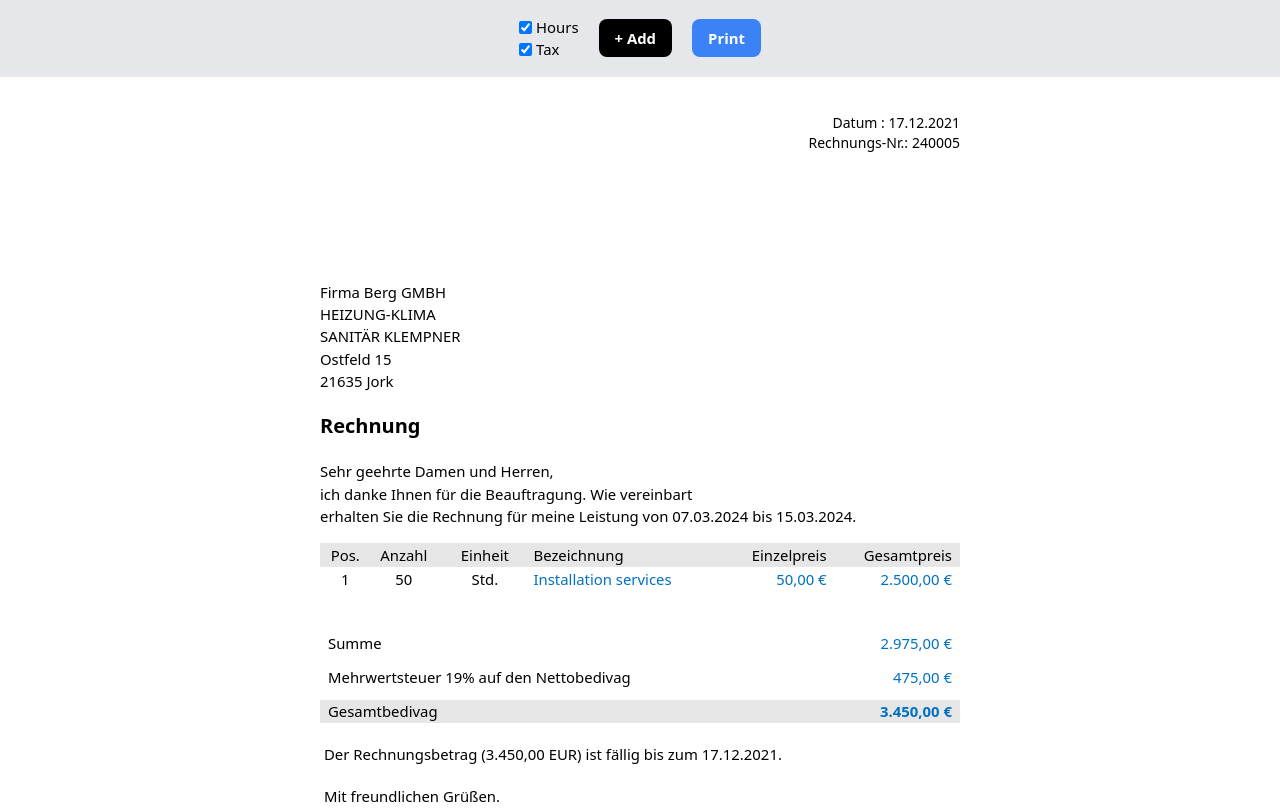
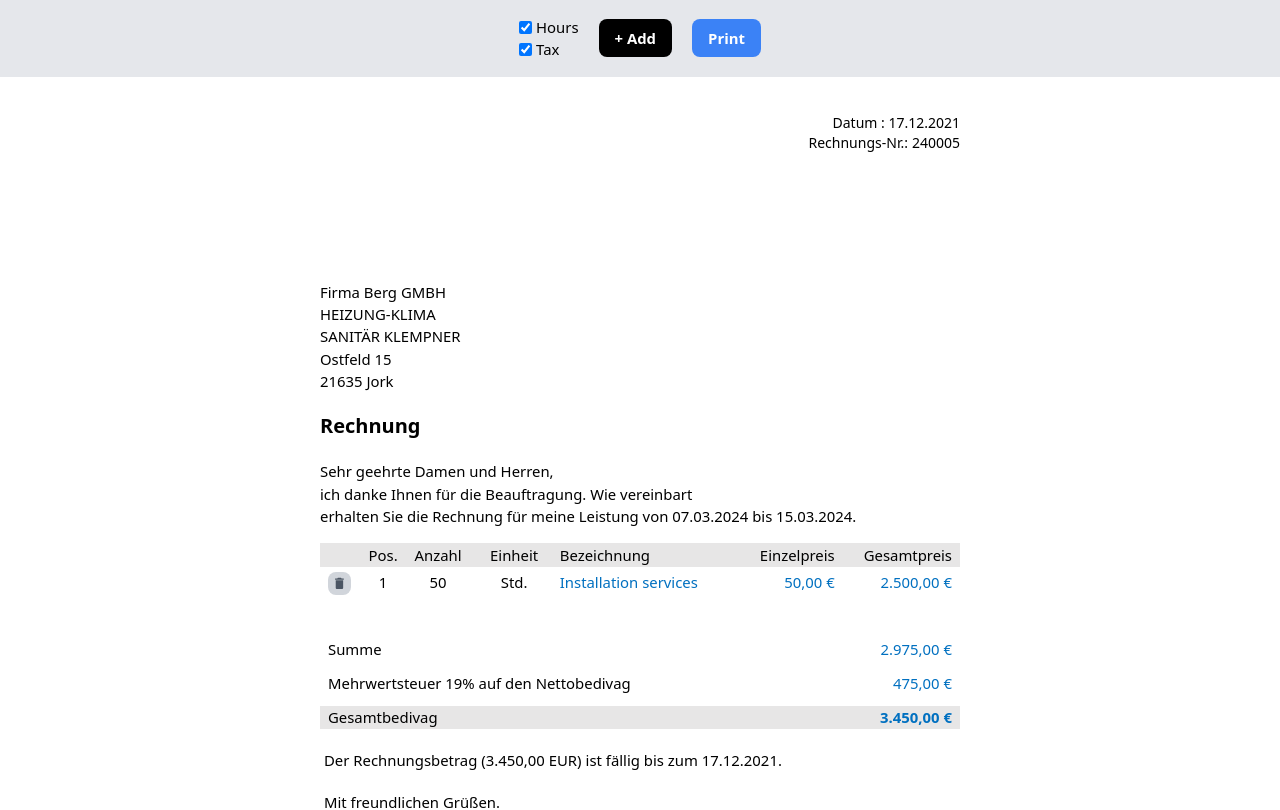
Before and after one commit to AmRo045/invoice-gen, a Next.js app: page / in a window 1280 px wide. Shown: the top 810 px of the page. Built offline with nearby package versions, Linux system fonts and the light colour scheme.

Commit message:
Delete logic

```diff
--- a/app/components/modal.tsx
+++ b/app/components/modal.tsx
@@ -1,4 +1,4 @@
-import { useEffect, useRef } from "react";
+import { useEffect, useRef, useState } from "react";
 import { useForm } from "react-hook-form";
 import { InvoiceItem } from "@/app/page";
 
@@ -9,6 +9,7 @@ interface Props {
 
 export default function Modal({ newPos, onAdd }: Props) {
     const dialogRef = useRef<HTMLDialogElement | null>(null);
+    const [isOpen, setIsOpen] = useState<boolean>(false);
 
     const form = useForm<InvoiceItem>({
         defaultValues: {
@@ -22,16 +23,19 @@ export default function Modal({ newPos, onAdd }: Props) {
         }
         form.reset();
         dialogRef.current?.close();
+        setIsOpen(false);
     };
 
     const openModal = () => {
         dialogRef.current?.showModal();
+        setIsOpen(true);
     };
 
     useEffect(() => {
         const handleBackdropClick = (event: MouseEvent) => {
             if (dialogRef.current && event.target === dialogRef.current) {
                 dialogRef.current?.close();
+                setIsOpen(false);
             }
         };
 
@@ -54,6 +58,7 @@ export default function Modal({ newPos, onAdd }: Props) {
         </button>
 
         <dialog ref={dialogRef} className="rounded-lg">
+            {isOpen && (
                 <form className="p-3" onSubmit={form.handleSubmit(actualSubmit)}>
                     <h1>Add record</h1>
                     <hr className="mb-3 mt-2" />
@@ -98,9 +103,11 @@ export default function Modal({ newPos, onAdd }: Props) {
 
                     <hr className="my-3" />
 
-                <button className="w-full bg-black text-white p-2 rounded-lg font-bold py-2 px-4 hover:bg-gray-700">Add
+                    <button
+                        className="w-full bg-black text-white p-2 rounded-lg font-bold py-2 px-4 hover:bg-gray-700">Add
                     </button>
                 </form>
+            )}
         </dialog>
     </>;
 }
--- a/app/page.tsx
+++ b/app/page.tsx
@@ -1,7 +1,7 @@
 "use client";
 
 import { ReactToPrint } from "react-to-print";
-import { ChangeEvent, useRef, useState } from "react";
+import { ChangeEvent, SVGProps, useRef, useState } from "react";
 import Modal from "@/app/components/modal";
 
 const taxRate = 19;
@@ -38,14 +38,35 @@ interface Invoice {
     hasHours: boolean;
 }
 
-function InvoiceTableRow({ item, hasHours }: { item: InvoiceItem, hasHours: boolean }) {
+
+function IcBaselineDelete(props: SVGProps<SVGSVGElement>) {
+    return (
+        <svg xmlns="http://www.w3.org/2000/svg" width="1em" height="1em" viewBox="0 0 24 24" {...props}>
+            <path fill="currentColor"
+                  d="M6 19c0 1.1.9 2 2 2h8c1.1 0 2-.9 2-2V7H6zM19 4h-3.5l-1-1h-5l-1 1H5v2h14z"></path>
+        </svg>
+    );
+}
+
+function InvoiceTableRow({ index, item, hasHours, onDelete }: {
+    index: number,
+    item: InvoiceItem,
+    hasHours: boolean,
+    onDelete: (index: number) => void
+}) {
     return <tr className="text-start">
+        <td className="text-center px-1 print:hidden">
+            <button onClick={() => onDelete(index)}
+                    className="bg-gray-300 text-gray-600 rounded-lg font-bold p-1 mt-1 hover:bg-gray-400 min-w-fit">
+                <IcBaselineDelete />
+            </button>
+        </td>
         <td className="text-center px-1">{item.pos}</td>
         <td className={`text-center px-1 ${hasHours ? "" : "line-through print:hidden"}`}>{item.hours}</td>
         <td className="text-center min-w-[70px]">{item.unit}</td>
         <td className="text-[#0070c0] text-start min-w-[60px]">{item.description}</td>
         <td className="text-[#0070c0] text-end">{formatCurrency(item.unitPrice)}</td>
-        <td className="text-[#0070c0] text-end pe-2">{formatCurrency(hasHours ? item.unitPrice * item.unitPrice : item.unitPrice)}</td>
+        <td className="text-[#0070c0] text-end pe-2">{formatCurrency(hasHours ? item.unitPrice * item.hours : item.unitPrice)}</td>
     </tr>;
 }
 
@@ -120,6 +141,18 @@ export default function Home() {
         setInvoiceItems(newInvoiceItems);
     };
 
+    const handleDelete = (index: number) => {
+        if (confirm("Are you sure?")) {
+            let newInvoiceItems = [...invoiceItems];
+            newInvoiceItems.splice(index, 1);
+
+            updateSummary(invoice, newInvoiceItems);
+
+            setInvoice({ ...invoice });
+            setInvoiceItems(newInvoiceItems);
+        }
+    };
+
     return (
         <>
             <title>{invoice.invoiceNo}</title>
@@ -187,6 +220,7 @@ export default function Home() {
                             <table className="w-full">
                                 <thead>
                                 <tr className="bg-[#e7e6e6] text-left px-2">
+                                    <th className="text-center px-1 font-normal print:hidden"></th>
                                     <th className="text-center px-1 font-normal">Pos.</th>
                                     <th className={`text-center font-normal ${invoice.hasHours ? "" : "print:hidden"}`}>
                                         <span className={invoice.hasHours ? "" : "line-through"}>Anzahl</span>
@@ -199,12 +233,18 @@ export default function Home() {
                                 </thead>
 
                                 <tbody>
-                                {invoiceItems.map((item) => <InvoiceTableRow item={item} hasHours={invoice.hasHours}
+                                {invoiceItems.map((item, index) => <InvoiceTableRow
+                                    item={item} hasHours={invoice.hasHours}
+                                    index={index}
+                                    onDelete={handleDelete}
                                     key={item.pos} />)}
                                 </tbody>
                             </table>
 
                             <div className="grid gap-3 mb-5 mt-[2.5rem]">
+
+                                {invoiceItems.length > 0 && (
+                                    <>
                                         <div className="flex justify-between px-2">
                                             <span>Summe</span>
                                             <span className="text-[#0070c0]">{formatCurrency(invoice.total)}</span>
@@ -215,7 +255,8 @@ export default function Home() {
                                             <div
                                                 className={`flex justify-between px-2 ${invoice.hasTax ? "" : "print:hidden"}`}>
                                                 <span>Mehrwertsteuer 19% auf den Nettobedivag</span>
-                                        <span className="text-[#0070c0]">{formatCurrency(invoice.taxAmount)}</span>
+                                                <span
+                                                    className="text-[#0070c0]">{formatCurrency(invoice.taxAmount)}</span>
                                             </div>
                                         )}
 
@@ -224,7 +265,10 @@ export default function Home() {
                                             <span
                                                 className="text-[#0070c0] font-bold">{formatCurrency(invoice.total + invoice.taxAmount)}</span>
                                         </div>
+                                    </>
+                                )}
                             </div>
+
                         </div>
 
                         <div className="px-1">
```
Lines whose indentation alone changed are shown as unchanged.
